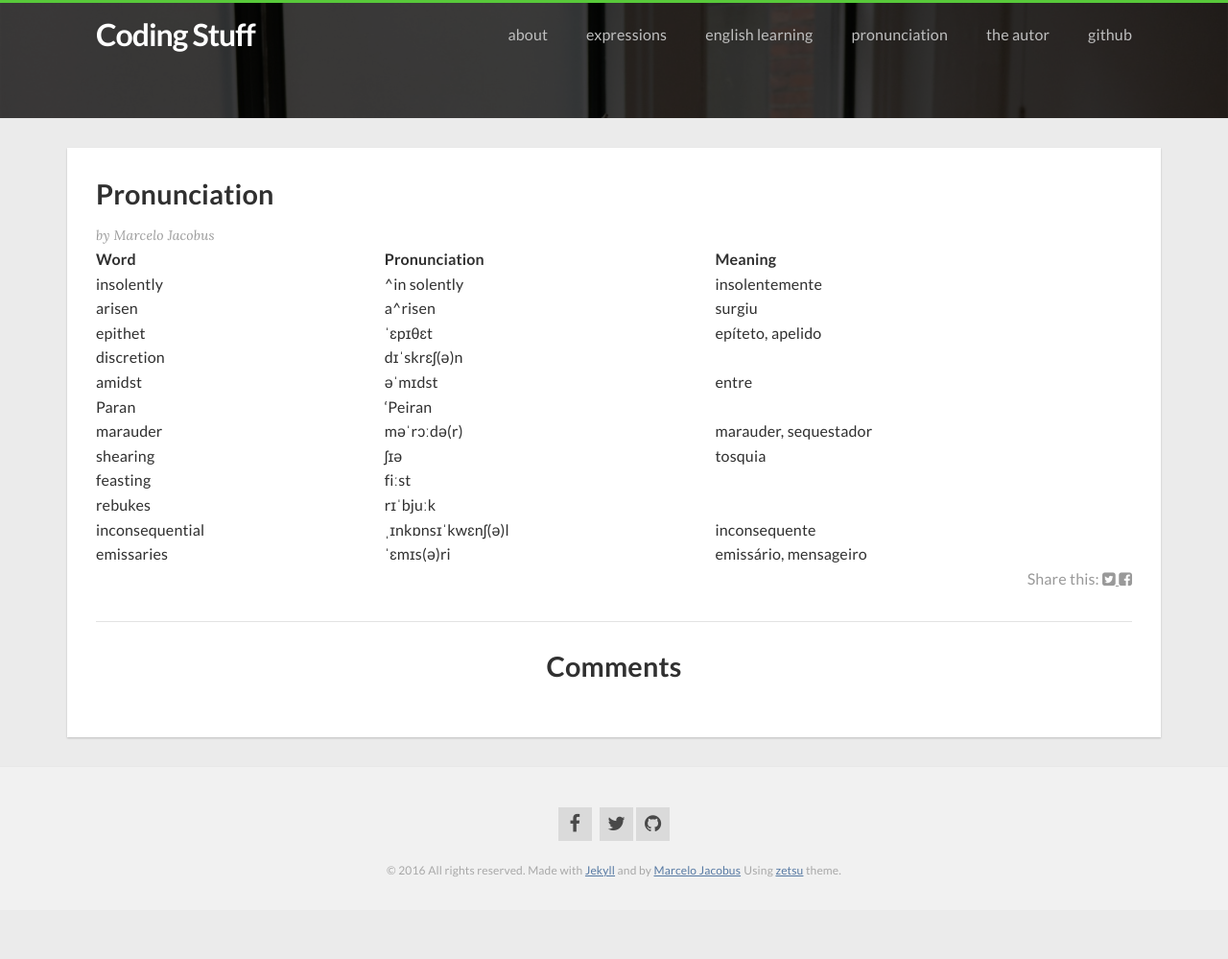
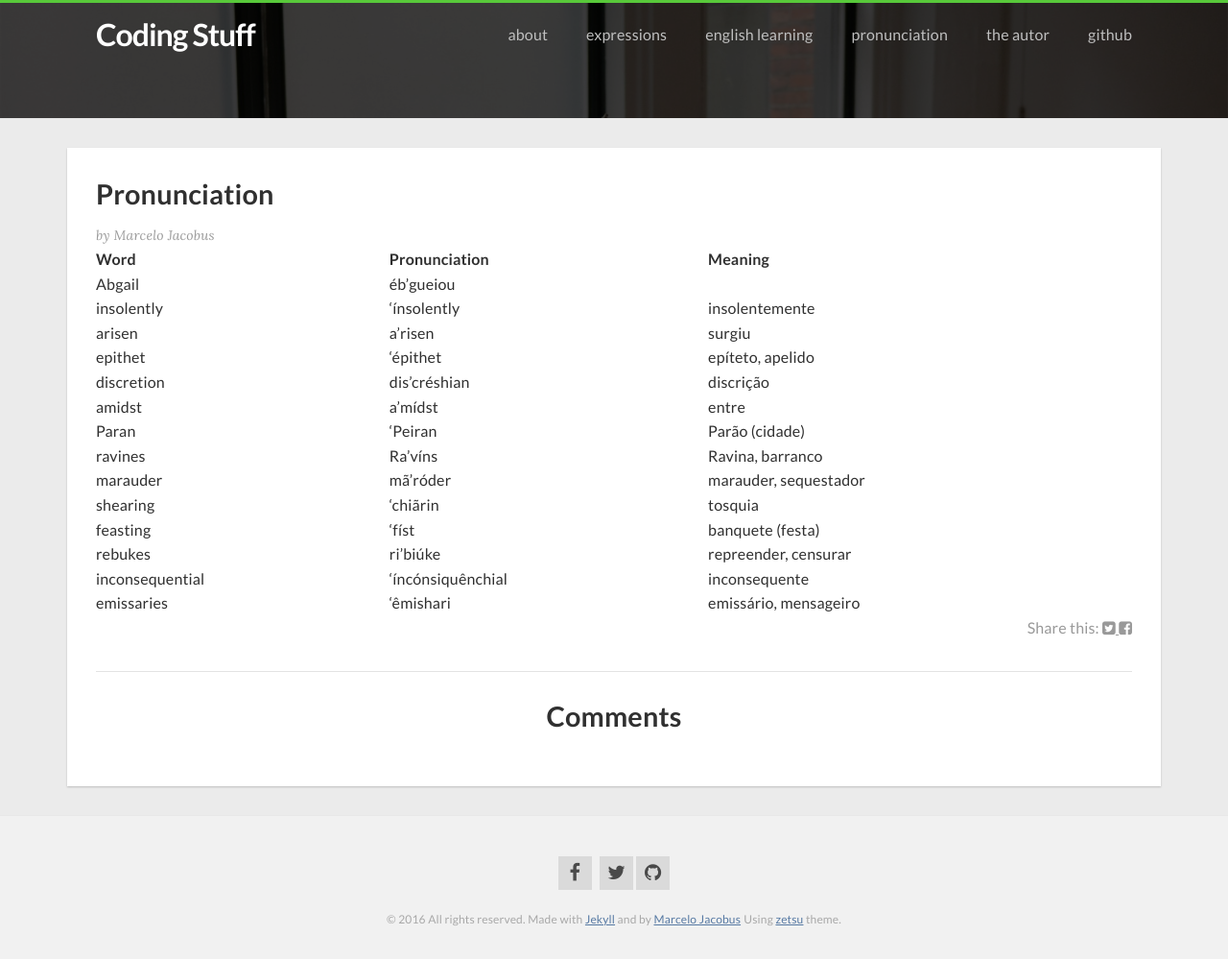
Before and after one commit to mjacobus/mjacobus.github.io, a Jekyll site: the page built from english-learning/pronunciation.md, in a window 1280 px wide. Shown: the whole page at 96% size. Built offline with Jekyll 4.4.1, drawn with Linux system fonts in a browser that asks for light colours; nearby versions of some CDN libraries; comment, search, counter and statistics services are not loaded; before the commit the page ends 948 px from its top, so only the background shows below that.

Commit message:
Adicionado palavras e alterada maneira de comunicar pronúncia

```diff
--- a/english-learning/pronunciation.md
+++ b/english-learning/pronunciation.md
@@ -5,17 +5,19 @@ tags: [English]
 comments: true
 ---
 
-| Word            | Pronunciation      | Meaning               |
-| --------------- | ----------         | ------------          |
-| insolently      | ^in solently       | insolentemente        |
-| arisen          | a^risen            | surgiu                |
-| epithet         | ˈɛpɪθɛt            | epíteto, apelido      |
-| discretion      | dɪˈskrɛʃ(ə)n       |                       |
-| amidst          | əˈmɪdst            | entre                 |
-| Paran           | 'Peiran            |                       |
-| marauder        | məˈrɔːdə(r)        | marauder, sequestador |
-| shearing        | ʃɪə                | tosquia               |
-| feasting        | fiːst              |                       |
-| rebukes         | rɪˈbjuːk           |                       |
-| inconsequential | ˌɪnkɒnsɪˈkwɛnʃ(ə)l | inconsequente         |
-| emissaries      | ˈɛmɪs(ə)ri         | emissário, mensageiro |
+| Word            | Pronunciation     | Meaning               |
+| --------------- | ----------        | ------------          |
+| Abgail          | éb'gueiou          |
+| insolently      | 'ínsolently       | insolentemente        |
+| arisen          | a'risen           | surgiu                |
+| epithet         | 'épithet          | epíteto, apelido      |
+| discretion      | dis'créshian      | discrição             |
+| amidst          | a'mídst           | entre                 |
+| Paran           | 'Peiran           | Parão (cidade)        |
+| ravines         | Ra'víns           | Ravina, barranco      |
+| marauder        | mã'róder          | marauder, sequestador |
+| shearing        | 'chiãrin          | tosquia               |
+| feasting        | 'físt             | banquete (festa)      |
+| rebukes         | ri'biúke          | repreender, censurar  |
+| inconsequential | 'íncónsiquênchial | inconsequente         |
+| emissaries      | 'êmishari         | emissário, mensageiro |
```
